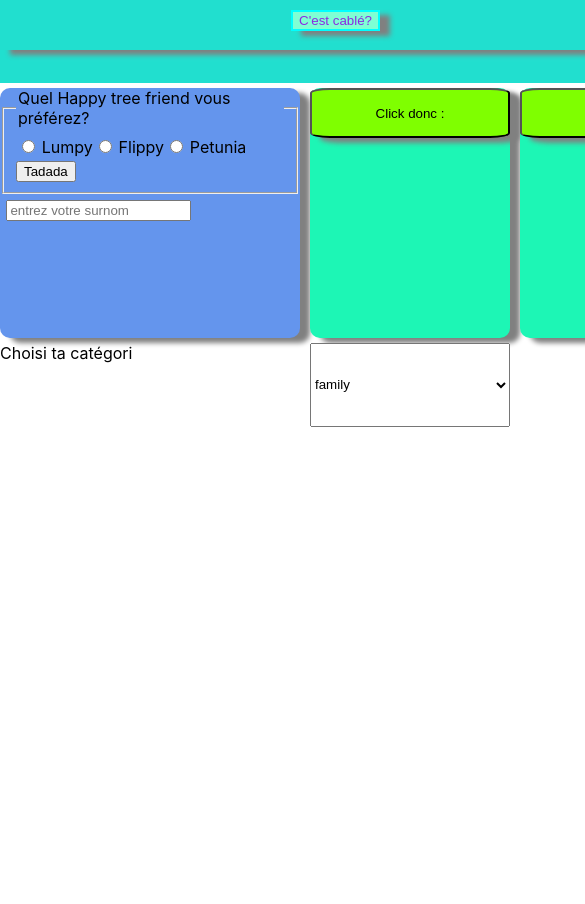
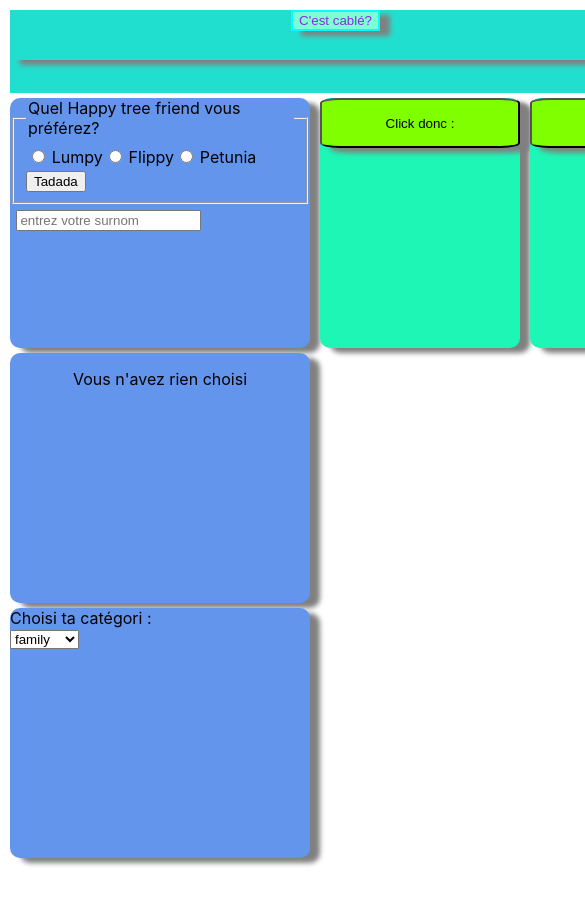
Before and after one commit to petuniahtf/challenge-1, a React (Create React App) app: page / in a window 390 px wide. Shown: the top 904 px of the page, 585 px wide, since content can reach past the window. Before the commit the page ends 844 px from the top, so only its background shows below. Built offline with nearby package versions, Linux system fonts and the light colour scheme; no server answers.

Commit message:
Responsivé

```diff
--- a/src/App.css
+++ b/src/App.css
@@ -3,18 +3,32 @@
   padding: 0;
   display: grid;
   grid-template-columns: 1fr 1fr 1fr;
-  grid-template-rows: 1fr 3fr 1fr;
-  grid-column-gap: 10px;
+  grid-template-rows: 1fr 3fr 3fr 1fr;
+
   row-gap: 5px;
 }
+@media screen and (max-device-width : 1000px)
+{
+  .App{
+    margin:5px;
+    padding: 5px;
+    display: grid;
+    grid-template-columns: 1fr 1fr;
+    grid-template-rows: 1fr 3fr 3fr 3fr 1fr;
+    grid-column-gap: 10px;
+    row-gap: 5px;
 
-@media screen and (max-device-width : 500px)
+  }
+}
+
+@media screen and (max-device-width : 650px)
 {
  .App{
    display: flex;
    flex-direction: column;
+   justify-content: center;
    margin:0;
-  padding: 0;
+   padding: 0;
  }
 
 }
--- a/src/Compo/carte.css
+++ b/src/Compo/carte.css
@@ -0,0 +1,15 @@
+.carte1{
+    grid-row-start: 2;
+    height: 250px;
+    width: 300px;
+    border-radius: 10px;
+    background-color: cornflowerblue;
+    box-shadow: 10px 5px 5px grey;
+}
+
+@media screen and (max-device-width : 1000px)
+{
+    .carte1 {
+        grid-row-start: 4;
+    }
+}
--- a/src/Compo/carte.js
+++ b/src/Compo/carte.js
@@ -36,8 +36,8 @@ const Carte = () =>{
         e.preventDefault()
         setState(e.target.value)
     }
-    return(<>
-    <label>Choisi ta catégori</label>
+    return(<section className="carte1">
+    <label>Choisi ta catégori : </label> <br/>
     <select value={state} onChange={handleStateChange}>
         <option value='family'>family</option>
         <option value='office'>office</option>
@@ -48,7 +48,7 @@ const Carte = () =>{
     <div>
         {excuse}
     </div>
-    </>
+    </section>
     )
 
 }
--- a/src/Compo/fomulaire.css
+++ b/src/Compo/fomulaire.css
@@ -10,6 +10,13 @@ input {
     margin: .4rem;
 }
 
+@media screen and (max-device-width : 1000px)
+{
+    .carte1 {
+        grid-row-start: 2;
+    }
+}
+
 @media all and (max-device-width : 480px)
 {
     .formulaire{
--- a/src/Compo/home.css
+++ b/src/Compo/home.css
@@ -1,6 +1,6 @@
 .home{
     grid-row-start: 1;
-    grid-column: span 4;
+    grid-column: span 5;
     background-color: rgb(33, 223, 207);
 }
 
--- a/src/Compo/image.css
+++ b/src/Compo/image.css
@@ -23,6 +23,14 @@
     grid-row-start: 2;
 }
 
+@media screen and (max-device-width : 1000px)
+{
+    .image{
+        grid-row-start: 2;
+        display: flex;
+    }
+}
+
 @media all and (max-device-width : 480px)
 {
     .image{
--- a/src/Compo/surprise.css
+++ b/src/Compo/surprise.css
@@ -1,6 +1,22 @@
 .surprise{
-    grid-row-start: 2;
-    grid-column-start: 3 span 1;
+    margin: 0;
+    padding: 0;
+    grid-row-start: 3;
+    height: 250px;
+    width: 300px;
+    border-radius: 10px;
+    background-color: cornflowerblue;
+    box-shadow: 10px 5px 5px grey;
+    justify-content: center;
+    display: flex;
+
+}
+
+@media screen and (max-device-width : 1000px)
+{
+    .surprise {
+        grid-row-start: 3;
+    }
 }
 
 @media all and (max-device-width : 480px)
--- a/src/Compo/surprise.js
+++ b/src/Compo/surprise.js
@@ -8,22 +8,22 @@ const Surprise = ({personnage}) =>{
     //console.log(`surprise ${personnage}`)
 
     if(personnage === 'petunia'){
-      return <div >
+      return <div className='surprise'>
             <img src={Petunia} alt='hélas' width='250px'/>
         </div>
 
     } else if(personnage === 'lumpy'){
-      return <div >
+      return <div className='surprise'>
             <audio src={Son} controls></audio>
             </div>
 
     } else if(personnage === 'flippy'){
-      return <div >
+      return <div className='surprise'>
       <p>Courrez Vous n'avez plus aucune chance de vous en Sortir!</p>
       </div>
 
     } else {
-      return <div >
+      return <div className='surprise' >
       <p> Vous n'avez rien choisi</p>
       </div>
 
```
